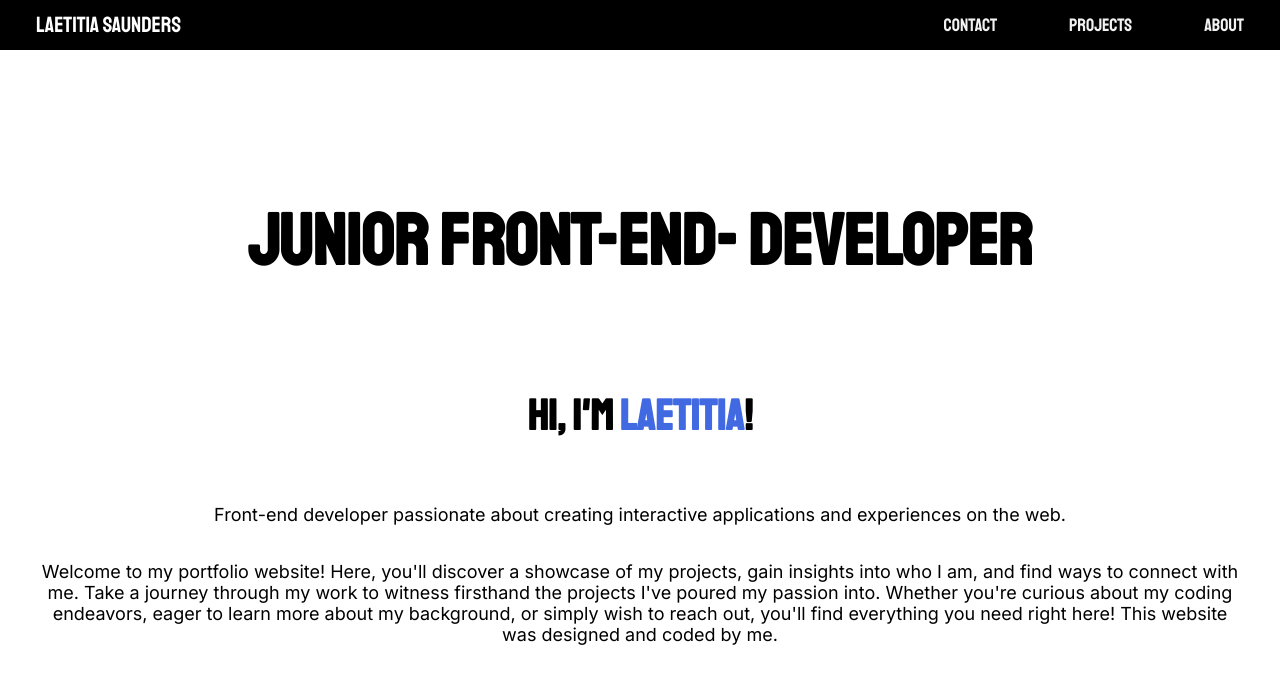
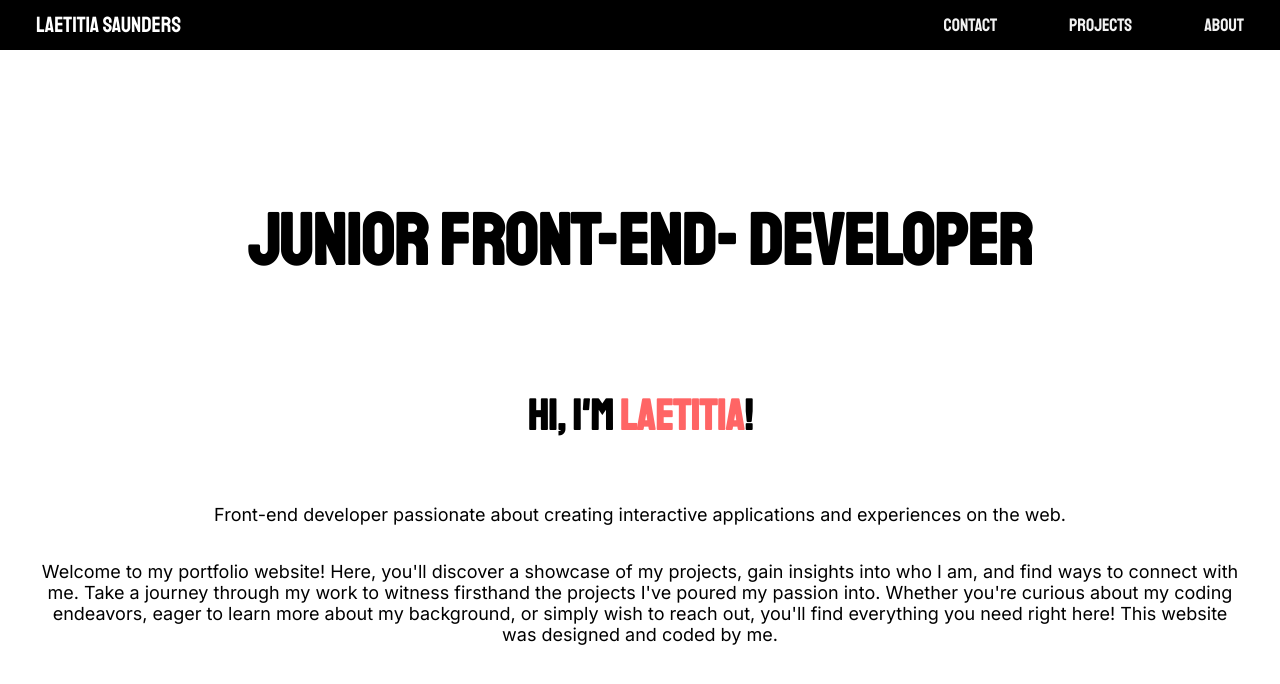
Before and after one commit to ls-95/portfolio, a React (Create React App) app: page / in a window 1280 px wide. Shown: the top 684 px of the page. Built offline with nearby package versions, Linux system fonts and the light colour scheme.

Commit message:
Changed span colour

```diff
--- a/src/App.css
+++ b/src/App.css
@@ -30,8 +30,8 @@ h3 {
 }
 
 span {
-  color: #4169e1;
-  font-weight: bold;
+  color: #ff0000;
+  opacity: 0.6;
 }
 
 @media (max-width: 992px) {
```
